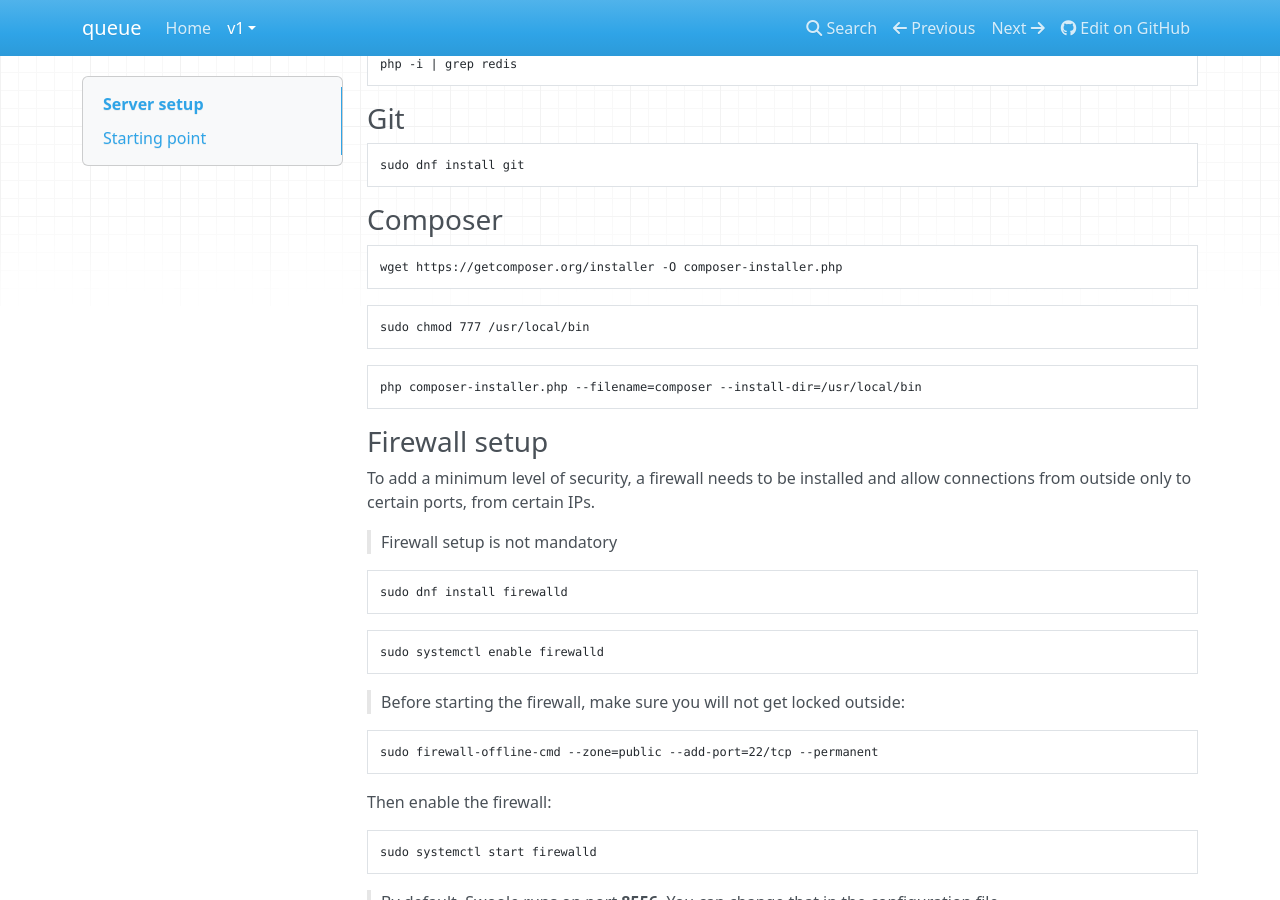
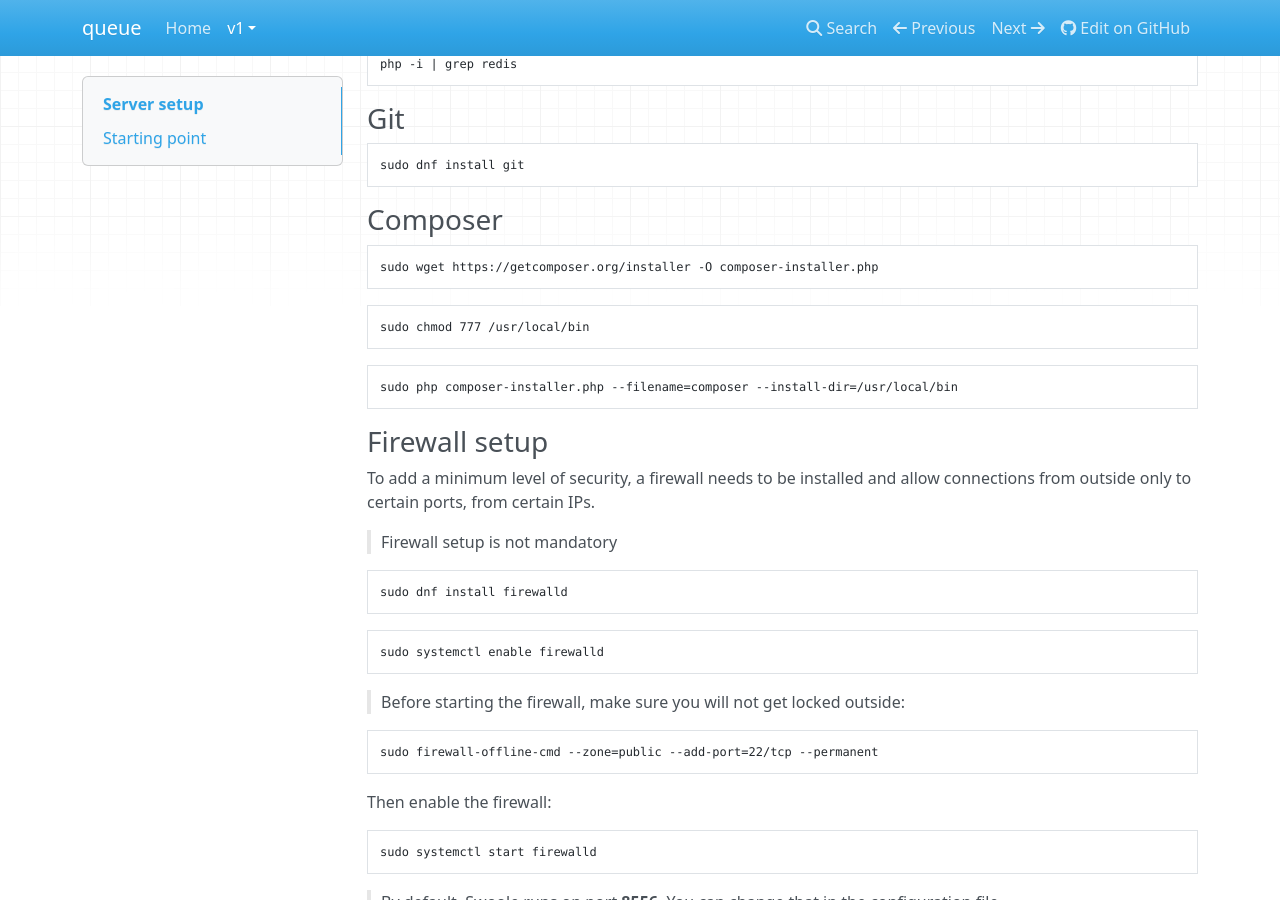
Before and after one commit to dotkernel/queue-documentation, an MkDocs documentation site: the page built from docs/book/v1/server-setup.md, in a window 1280 px wide and 900 px high, scrolled down 1792 px. Built offline with MkDocs 1.6.1, drawn with Linux system fonts in a browser that asks for light colours; nearby versions of some CDN libraries.

Commit message:
Update server setup instructions for AlmaLinux 10 versions

````diff
--- a/docs/book/v1/server-setup.md
+++ b/docs/book/v1/server-setup.md
@@ -115,7 +115,7 @@ sudo dnf install git
 ### Composer
 
 ```shell
-wget https://getcomposer.org/installer -O composer-installer.php
+sudo wget https://getcomposer.org/installer -O composer-installer.php
 ```
 
 ```shell
@@ -123,7 +123,7 @@ sudo chmod 777 /usr/local/bin
 ```
 
 ```shell
-php composer-installer.php --filename=composer --install-dir=/usr/local/bin
+sudo php composer-installer.php --filename=composer --install-dir=/usr/local/bin
 ```
 
 ### Firewall setup
````
Also changed, not shown: other parts of docs/book/v1/server-setup.md (+2 -2 lines).
